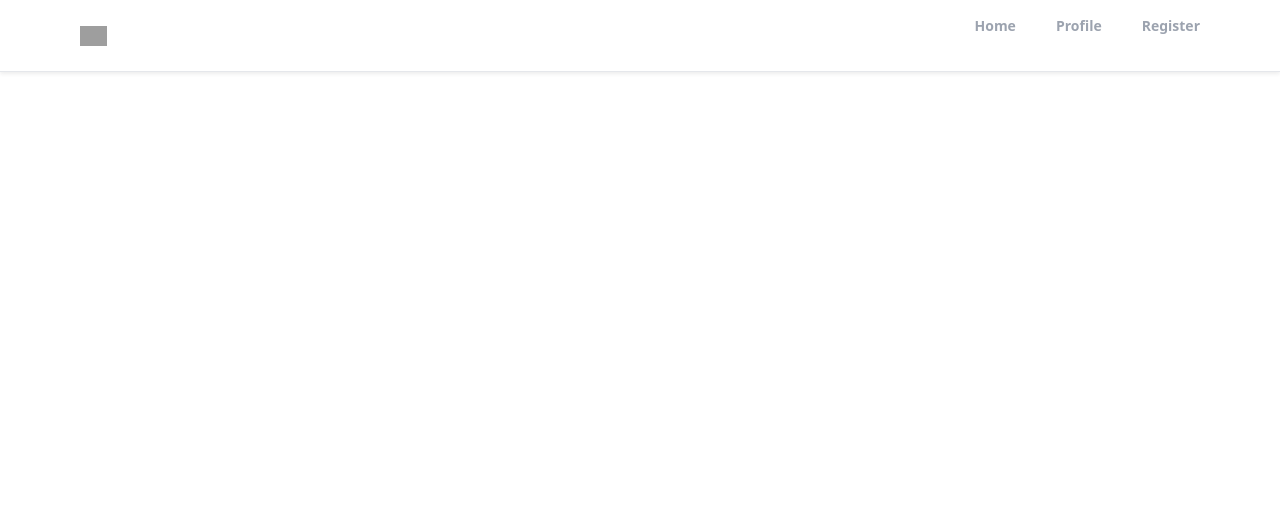
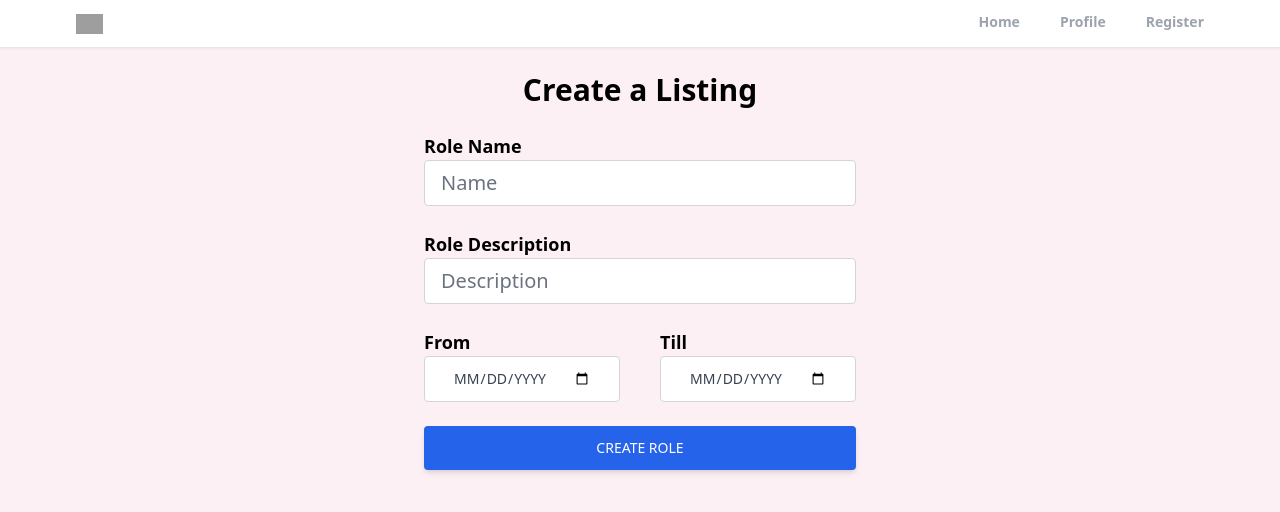
Before and after one commit to CKChiangGit/IS212_SPM_G7_OpenRoleListing, a React (Create React App) app: page /create-role in a window 1280 px wide. Shown: the top 512 px of the page. Built offline with nearby package versions, Linux system fonts and the light colour scheme; no server answers; sample sign-in values are in the browser's storage; grey boxes are pictures that could not be loaded.

Commit message:
add createRole section

```diff
--- a/models/ConnectionManager.js
+++ b/models/ConnectionManager.js
@@ -5,7 +5,7 @@ const sequelize = new Sequelize({
     dialect: 'mysql',
     username: 'root',
     password: '',
-    database: 'printerdb',
+    database: 'spm',
     host: 'localhost',
     port: '3306',
 });
--- a/package.json
+++ b/package.json
@@ -7,8 +7,10 @@
     "@testing-library/react": "^13.4.0",
     "@testing-library/user-event": "^13.5.0",
     "bootstrap": "^5.3.1",
+    "express": "^4.18.2",
     "firebase": "^10.3.1",
     "moment": "^2.29.4",
+    "mysql2": "^3.6.1",
     "react": "^18.2.0",
     "react-bootstrap": "^2.8.0",
     "react-dom": "^18.2.0",
@@ -18,6 +20,7 @@
     "react-router-dom": "^6.15.0",
     "react-scripts": "^5.0.1",
     "react-toastify": "^9.1.3",
+    "sequelize": "^6.33.0",
     "web-vitals": "^2.1.4"
   },
   "scripts": {
--- a/src/App.js
+++ b/src/App.js
@@ -5,9 +5,10 @@ import Profile from "./pages/Profile";
 import Login from "./pages/Login";
 import PrivateRoute from "./components/PrivateRoute";
 import Register from "./pages/Register";
+import CreateRole from "./pages/CreateRole";
 import { ToastContainer } from "react-toastify"; // notification app
 import "react-toastify/dist/ReactToastify.css"; // notification app css
-import 'bootstrap/dist/css/bootstrap.min.css'; // bootstrap styling
+// import 'bootstrap/dist/css/bootstrap.min.css'; // bootstrap styling
 
 function App() {
   return (
@@ -24,6 +25,9 @@ function App() {
 
             <Route path="/login" element={<Login />} />
             <Route path="/register" element={<Register />} />
+            <Route path="create-role" element={<PrivateRoute />}>
+              <Route path="/create-role" element={<CreateRole />} />
+            </Route>
         </Routes>
       </Router>
       <ToastContainer
--- a/src/index.css
+++ b/src/index.css
@@ -8,6 +8,11 @@
 
 body{
     background-color: #FDF0F4;
+}
+
+a {
+  color: white;
+  text-decoration: none;
 }
 
 /*
--- /dev/null
+++ b/src/pages/CreateRole.jsx
@@ -0,0 +1,183 @@
+import React from 'react'
+import { useState } from "react";
+
+export default function CreateRole() {
+
+    const [formData, setFormData] = useState({
+        type: "rent",
+        name: "",
+        description: "",
+        // bedrooms: 1,
+        // bathrooms: 1,
+        // parking: false,
+        // furnished: false,
+        // address: "",
+        // description: "",
+        // offer: false,
+        // regularPrice: 0,
+        // discountedPrice: 0,
+        // latitude: 0,
+        // longitude: 0,
+        // images: {},
+      });
+      const {
+        type,
+        name,
+        description,
+        bedrooms,
+        bathrooms,
+        parking,
+        address,
+        furnished,
+        offer,
+        regularPrice,
+        discountedPrice,
+        latitude,
+        longitude,
+        images,
+      } = formData;
+
+    function onChange(e) {
+        // let boolean = null;
+        // if (e.target.value === "true") {
+        //   boolean = true;
+        // }
+        // if (e.target.value === "false") {
+        //   boolean = false;
+        // }
+        // // Files
+        // if (e.target.files) {
+        //   setFormData((prevState) => ({
+        //     ...prevState,
+        //     images: e.target.files,
+        //   }));
+        // }
+        // // Text/Boolean/Number
+        // if (!e.target.files) {
+        //   setFormData((prevState) => ({
+        //     ...prevState,
+        //     [e.target.id]: boolean ?? e.target.value,
+        //   }));
+        // }
+      }
+
+    return (
+        <main className="max-w-md px-2 mx-auto">
+            <h1 className="text-3xl text-center mt-6 font-bold">Create a Listing</h1>
+            <form>
+                {/* <p className="text-lg mt-6 font-semibold">Sell / Rent</p>
+                <div className="flex">
+                    <button
+                        type="button"
+                        id="type"
+                        value="sale"
+                        onClick={onChange}
+                        className={`mr-3 px-7 py-3 font-medium text-sm uppercase shadow-md rounded hover:shadow-lg focus:shadow-lg active:shadow-lg transition duration-150 ease-in-out w-full ${
+                        type === "rent"
+                            ? "bg-white text-black"
+                            : "bg-slate-600 text-white"
+                        }`}
+                    >
+                        sell
+                    </button>
+                    <button
+                        type="button"
+                        id="type"
+                        value="rent"
+                        onClick={onChange}
+                        className={`ml-3 px-7 py-3 font-medium text-sm uppercase shadow-md rounded hover:shadow-lg focus:shadow-lg active:shadow-lg transition duration-150 ease-in-out w-full ${
+                        type === "sale"
+                            ? "bg-white text-black"
+                            : "bg-slate-600 text-white"
+                        }`}
+                    >
+                        rent
+                    </button>
+                </div> */}
+
+                <p className="text-lg mt-6 font-semibold">Role Name</p>
+                <input
+                    type="text"
+                    id="name"
+                    value={name}
+                    onChange={onChange}
+                    placeholder="Name"
+                    maxLength="32"
+                    minLength="4"
+                    required
+                    className="w-full px-4 py-2 text-xl text-gray-700 bg-white border border-gray-300 rounded transition duration-150 ease-in-out focus:text-gray-700 focus:bg-white focus:border-slate-600"
+                />
+                <p className="text-lg mt-6 font-semibold">Role Description</p>
+                <input
+                    type="text"
+                    id="description"
+                    value={description}
+                    onChange={onChange}
+                    placeholder="Description"
+                    maxLength="32"
+                    minLength="4"
+                    required
+                    className="w-full px-4 py-2 text-xl text-gray-700 bg-white border border-gray-300 rounded transition duration-150 ease-in-out focus:text-gray-700 focus:bg-white focus:border-slate-600"
+                />
+
+                <div className="flex w-full justify-between">
+                    <div className="">
+                        <p className="text-lg mt-6 font-semibold">From</p>
+                        <input
+                            type="date"
+                            id="listing_open"
+                            value="listing_open"
+                            onClick={onChange}
+                            className="mr-3 px-7 py-3 text-gray-700 bg-white border border-gray-300 font-medium text-sm uppercase rounded hover:shadow-lg focus:shadow-lg active:shadow-lg transition duration-150 ease-in-out w-full"
+                        />
+                    </div>
+                    <div className="">
+                        <p className="text-lg mt-6 font-semibold">Till</p>
+                        <input
+                            type="date"
+                            id="listing_close"
+                            value="listing_close"
+                            onClick={onChange}
+                            className="mr-3 px-7 py-3  text-gray-700 bg-white border border-gray-300 font-medium text-sm uppercase rounded hover:shadow-lg focus:shadow-lg active:shadow-lg transition duration-150 ease-in-out w-full"
+                        />
+                    </div>
+                </div>
+
+                {/* <div className="flex space-x-6 mb-6">
+                    <div>
+                        <p className="text-lg font-semibold">Beds</p>
+                        <input
+                            type="number"
+                            id="bedrooms"
+                            value={bedrooms}
+                            onChange={onChange}
+                            min="1"
+                            max="50"
+                            required
+                            className="w-full px-4 py-2 text-xl text-gray-700 bg-white border border-gray-300 rounded transition duration-150 ease-in-out focus:text-gray-700 focus:bg-white focus:border-slate-600 text-center"
+                        />
+                    </div>
+                    <div>
+                        <p className="text-lg font-semibold">Baths</p>
+                        <input
+                            type="number"
+                            id="bathrooms"
+                            value={bathrooms}
+                            onChange={onChange}
+                            min="1"
+                            max="50"
+                            required
+                            className="w-full px-4 py-2 text-xl text-gray-700 bg-white border border-gray-300 rounded transition duration-150 ease-in-out focus:text-gray-700 focus:bg-white focus:border-slate-600 text-center"
+                        />
+                    </div>
+                </div> */}
+                <button
+                    type="submit"
+                    className="my-6 w-full px-7 py-3 bg-blue-600 text-white font-medium text-sm uppercase rounded shadow-md hover:bg-blue-700 hover:shadow-lg focus:bg-blue-700 focus:shadow-lg active:bg-blue-800 active:shadow-lg transition duration-150 ease-in-out"
+                    >
+                    Create Role
+                </button>
+            </form>
+        </main>
+    )
+}
--- a/src/pages/Profile.jsx
+++ b/src/pages/Profile.jsx
@@ -1,6 +1,6 @@
 import React from 'react'
 import { useEffect, useState } from "react";
-import { useNavigate } from 'react-router';
+import { Link, useNavigate } from "react-router-dom";
 import { getAuth, updateProfile } from "firebase/auth";
 import { collection, doc, getDocs, orderBy, query, updateDoc, where } from "firebase/firestore"
 import { db } from "../firebase"
@@ -8,6 +8,9 @@ import ListingItem from "../components/ListingItem";
 // import Table from 'react-bootstrap/Table';
 import Table from "../components/Table";
 import tableData1 from "../tableData1.json";
+import { RiChatNewFill } from "react-icons/ri";
+import axios from 'axios'; // for making http requests to ConnectionManager.js
+
 
 
 export default function Profile() {
@@ -74,6 +77,32 @@ export default function Profile() {
       }, [auth.currentUser.uid])
       console.log(listings)
 
+
+    //   // connection to ConnectionManger.js
+    //   const { register, handleSubmit } = useForm();
+    //   const [error, setError] = useState('');
+    //   const [loading, setLoading] = useState(false);
+    //   const { currentUser } = useAuth();
+    //   const history = useHistory();
+    //   const BASE_URL = "mysql://root:@localhost:3306/spm"
+
+    //   const onSubmit = async (data) => {
+    //     try {
+    //       setLoading(true);
+    //       setError('');
+    //       const response = await axios.post(`${BASE_URL}/listings`, {
+    //         ...data,
+    //         userId: currentUser.uid,
+    //       });
+    //       console.log(response.data);
+    //       history.push('/');
+    //     } catch (error) {
+    //       console.error(error);
+    //       setError('Failed to create listing');
+    //     }
+    //     setLoading(false);
+    //   };
+
     return (
         <div>
             <section className='max-w-6xl mx-auto flex justify-center items-center flex-col'>
@@ -83,7 +112,7 @@ export default function Profile() {
                 <div className="w-full md:w-[50%] mt-6 px-3">
                     <form action="">
                         {/* name input */}
-                        <label>
+                        <label className="w-full">
                             Username
                             <input type="text"
                                 id="name"
@@ -95,7 +124,7 @@ export default function Profile() {
 
 
                         {/* email input */}
-                        <label>
+                        <label className="w-full">
                             Email
                             <input type="email"
                                 id="email"
@@ -123,6 +152,17 @@ export default function Profile() {
                         </div>
 
                     </form>
+
+                    <button type="submit" className='w-full bg-blue-600 text-white uppercase px-7 py-3 text-sm font-medium rounded shadow-md hover:bg-blue-800 transition duration-150 ease-in-out hover:shadow-lg'>
+                        <Link
+                            to="/create-role"
+                            className="flex justify-center items-center"
+                        >
+                            <RiChatNewFill className="mr-2 text-3xl bg-blue-500 rounded-full p-1 border-2"/>
+                            Create role
+                        </Link>
+
+                    </button>
                 </div>
             </section>
 
```
Also changed, not shown: dependencies.txt, 1 other file (tests, documents, lock files or other folders).
